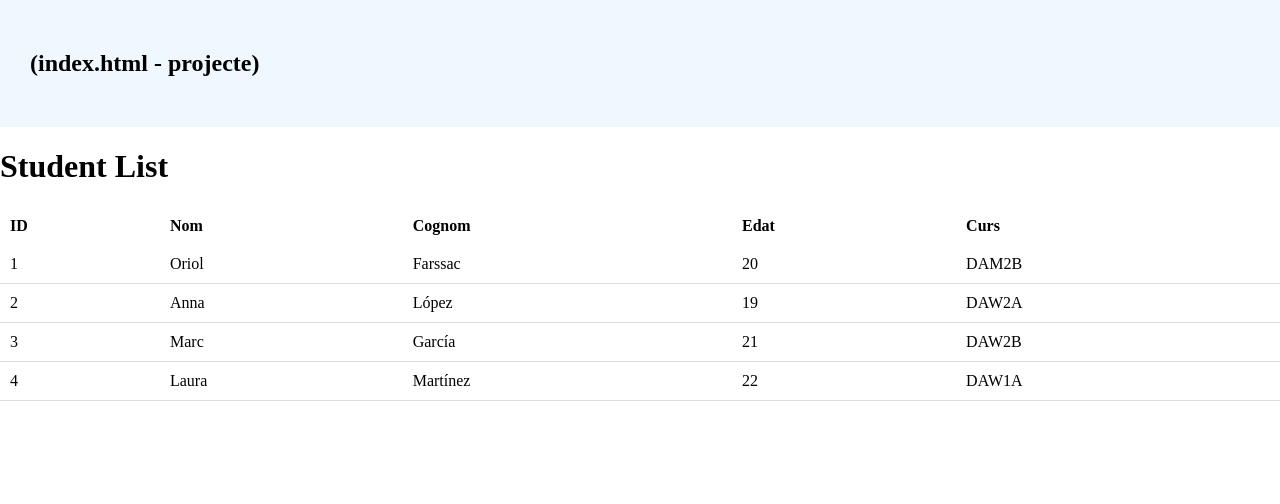
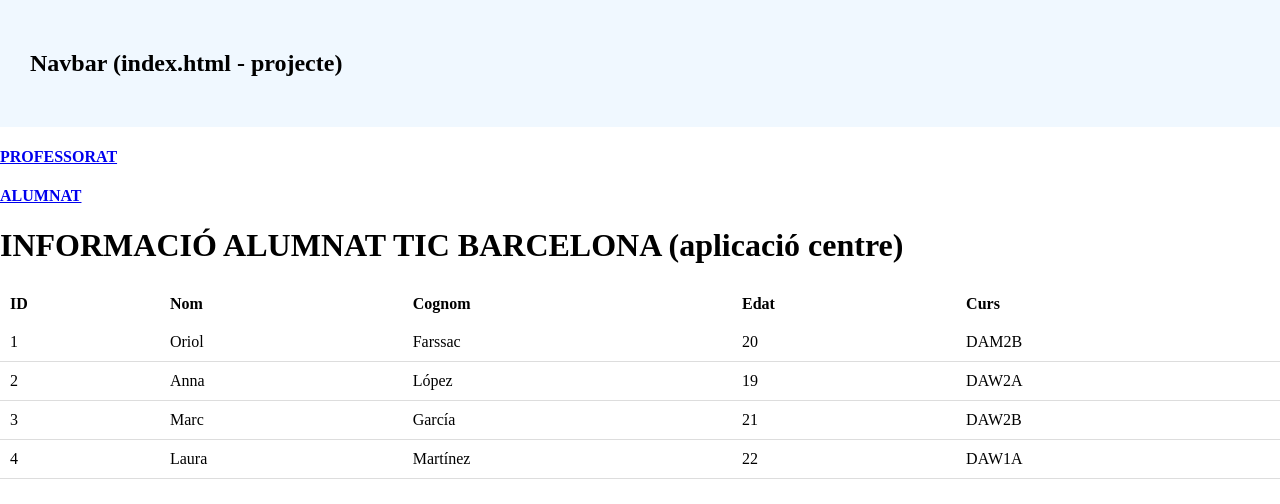
Before and after one commit to oriolgfarssac/django_oriol, a Django app: page /centre/students in a window 1280 px wide. Shown: the top 504 px of the page. Run offline with Django 4.2, Linux system fonts and the light colour scheme.

Commit message:
activitat 2 in progress

```diff
--- a/ACTIVITAT_13/TIC_BCN_OF/centre/templates/index_students.html
+++ b/ACTIVITAT_13/TIC_BCN_OF/centre/templates/index_students.html
@@ -1,6 +1,6 @@
 {% extends 'index.html' %}
 {% block content %}
-<h1>Student List</h1>
+<h1>INFORMACIÓ ALUMNAT TIC BARCELONA (aplicació centre)</h1>
     <table>
         <thead>
             <tr>
--- a/ACTIVITAT_13/TIC_BCN_OF/centre/templates/index_teachers.html
+++ b/ACTIVITAT_13/TIC_BCN_OF/centre/templates/index_teachers.html
@@ -1,6 +1,6 @@
 {% extends 'index.html' %}
 {% block content %}
-<h1>Teacher List</h1>
+<h1>INFORMACIÓ PROFESSORAT TIC BARCELONA (aplicació centre)</h1>
     <table>
         <thead>
             <tr>
--- a/ACTIVITAT_13/TIC_BCN_OF/templates/header/header.html
+++ b/ACTIVITAT_13/TIC_BCN_OF/templates/header/header.html
@@ -1,3 +1,8 @@
 <header>
-  <h2 Navbar </h2> (index.html - projecte)
+  <h2> Navbar (index.html - projecte)</h2>
 </header>
+
+<div>
+  <a href="{% url 'teachers' %}"><h4>PROFESSORAT</h4></a>
+  <a href="{% url 'students' %}"><h4>ALUMNAT</h4></a>
+</div>
```
